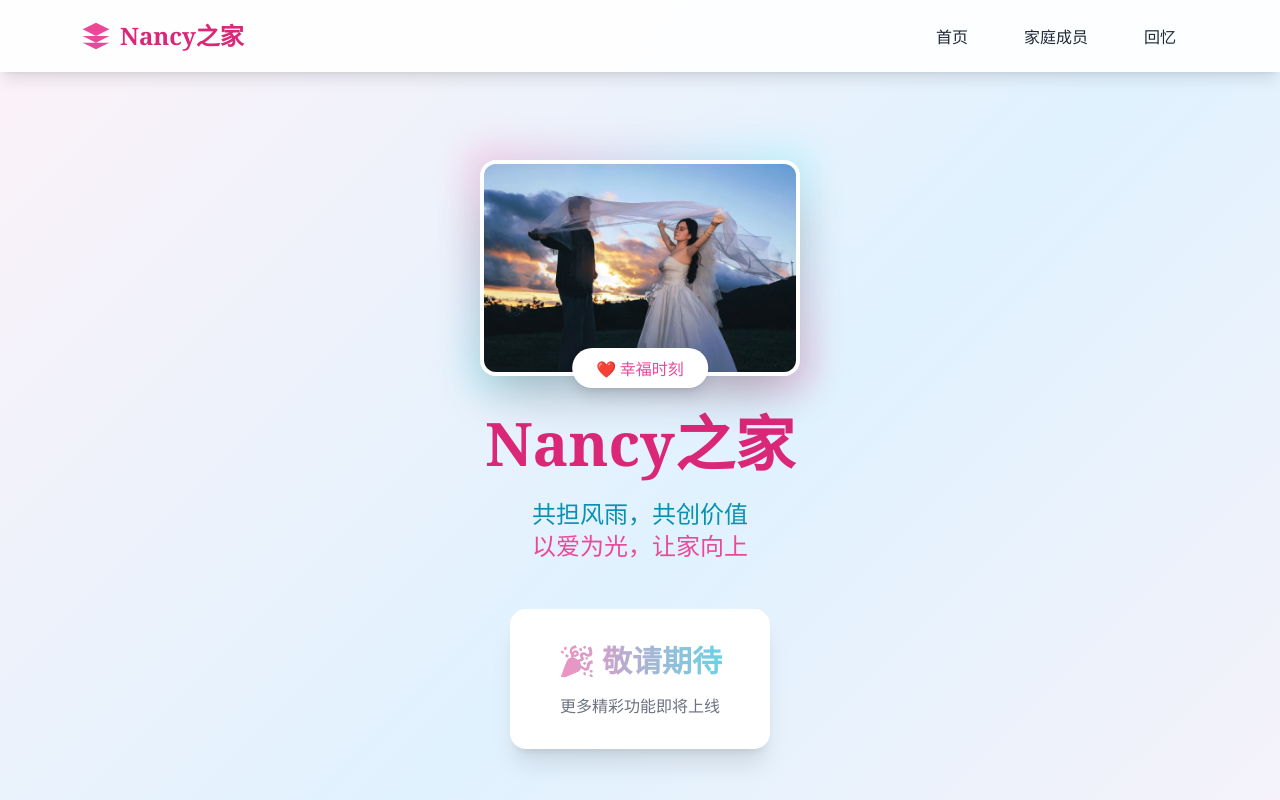
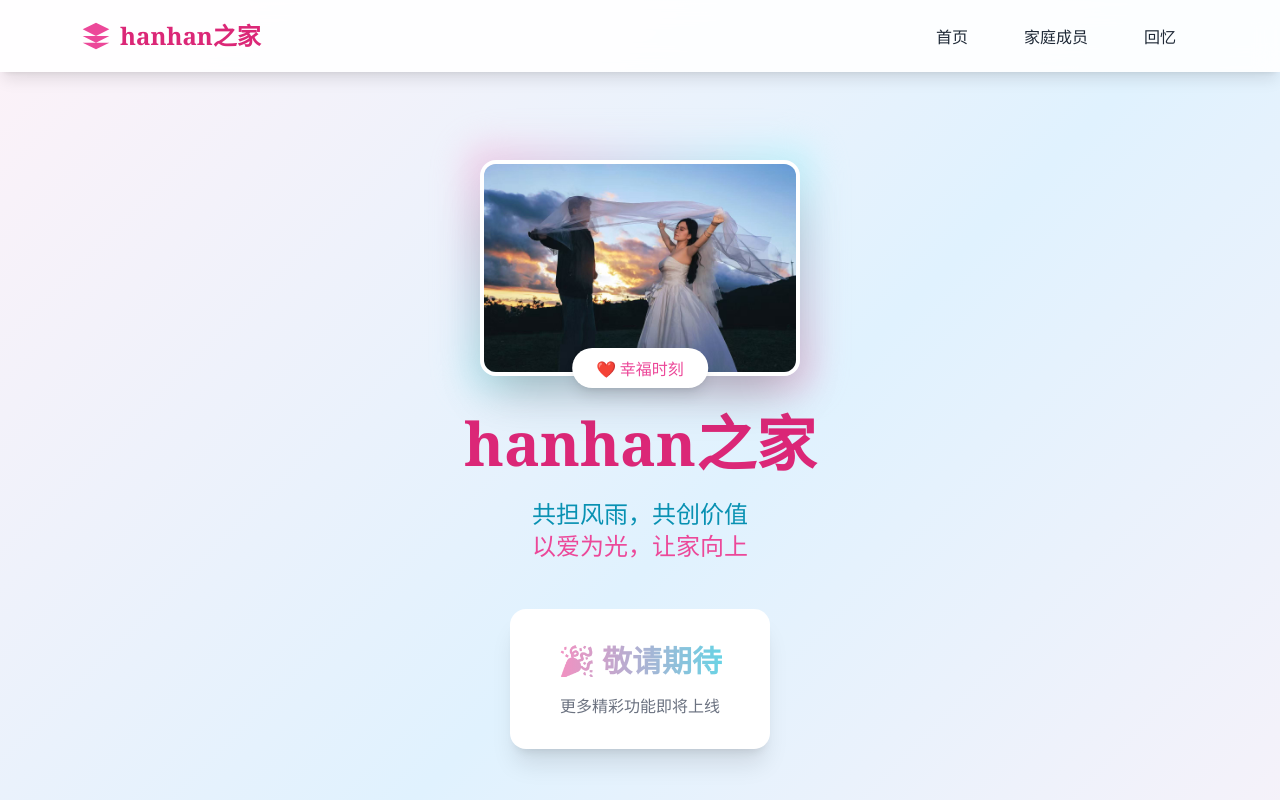
Before and after one commit to hanhan971026-gif/Nancy_home, a website: page index.html in a window 1280 px wide. Shown: the top 800 px of the page. Drawn offline with nearby package versions, Linux system fonts and the light colour scheme.

Commit message:
更名为hanhan之家

```diff
--- a/index.html
+++ b/index.html
@@ -3,7 +3,7 @@
 <head>
     <meta charset="UTF-8">
     <meta name="viewport" content="width=device-width, initial-scale=1.0">
-    <title>Nancy之家</title>
+    <title>hanhan之家</title>
     <script src="https://cdn.tailwindcss.com"></script>
     <link rel="preconnect" href="https://fonts.googleapis.com">
     <link rel="preconnect" href="https://fonts.gstatic.com" crossorigin>
@@ -121,7 +121,7 @@
                     <svg class="w-8 h-8 text-pink-500" fill="currentColor" viewBox="0 0 24 24">
                         <path d="M12 2L2 7l10 5 10-5-10-5zM2 17l10 5 10-5M2 12l10 5 10-5"/>
                     </svg>
-                    <span class="text-2xl font-bold text-pink-600 font-serif">Nancy之家</span>
+                    <span class="text-2xl font-bold text-pink-600 font-serif">hanhan之家</span>
                 </div>
                 <div class="flex gap-2">
                     <button onclick="showPage('home')" id="nav-home" class="nav-btn px-6 py-2 rounded-full font-medium transition-all">
@@ -161,7 +161,7 @@
                     </div>
 
                     <h1 class="text-6xl font-bold font-serif text-pink-600 mb-6">
-                        Nancy之家
+                        hanhan之家
                     </h1>
                     <p class="text-2xl text-cyan-600 mb-12">
                         共担风雨，共创价值<br>
```
